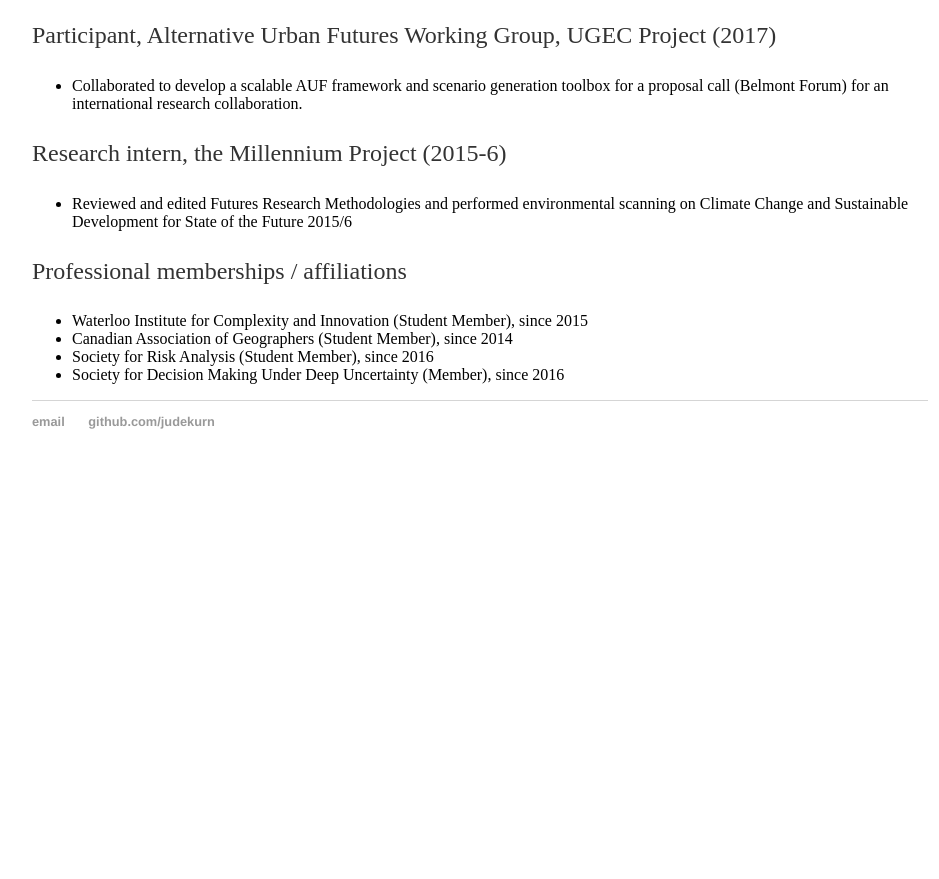
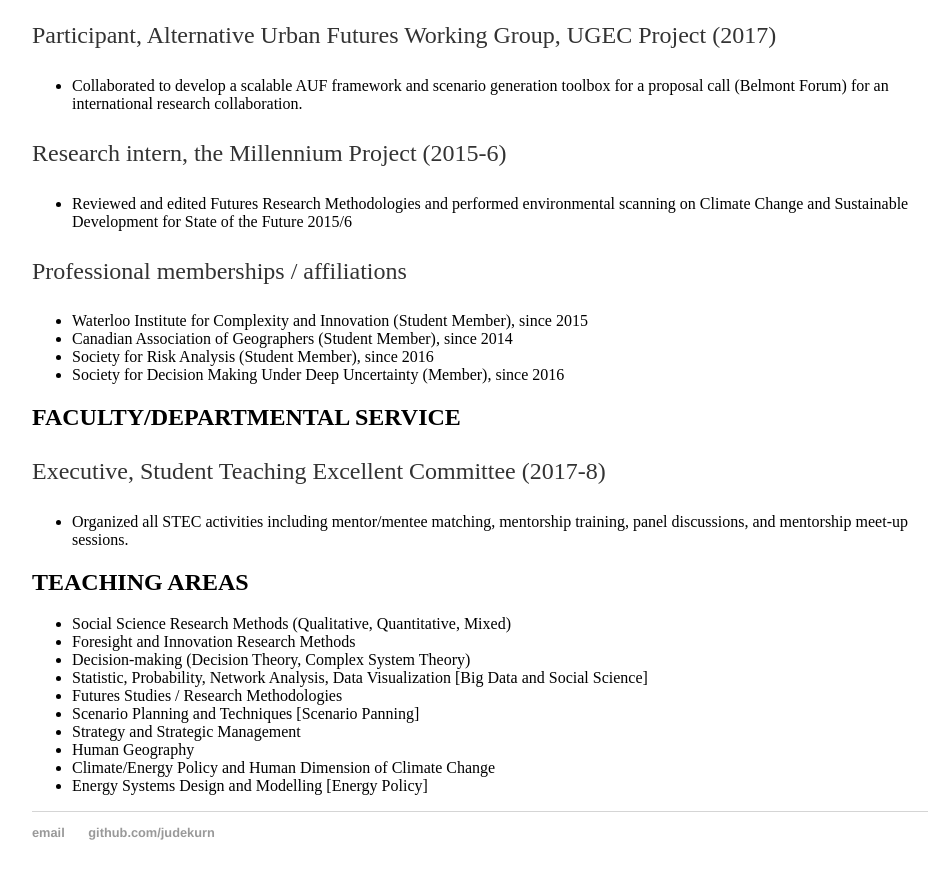
Before and after one commit to judekurn/judekurn.github.io, a Jekyll site: the page built from docs/cv.md, in a window 1280 px wide and 900 px high, scrolled down 3126 px. Shown: the top 879 px of the window, without its empty margins (160-1099 px from the left). Built offline with Jekyll 4.4.1, drawn with Linux system fonts in a browser that asks for light colours; our own code applies the rules of GitHub Pages for plain Markdown files; before the commit the page ends 3615 px from its top, so only the background shows below that; some of the changed text lies outside the part shown.

Commit message:
Update cv.md

```diff
--- a/docs/cv.md
+++ b/docs/cv.md
@@ -41,7 +41,7 @@ Scheele R., Kearney N.M., **Kurniawan J.H.** & Schweizer V.J. (2018). What scena
 
 **Kurniawan J.H.** & Kundurpi A. (2018). Future of space—how the sense of space in the future could be imagined and constructed. Submitted to Geography Compass. Submission Number: GECO-1143
 
-*Unpublished Paper*
+*Report/Policy Briefs*
 
 **Kurniawan J.H.** (2016, April). [Scenario development process for the future of urban mobility 2040.](https://www.researchgate.net/publication/301512612_Scenario_development_process_for_the_Future_of_Urban_Mobility_2040) Report submitted for “Future Cities” project, Lee Kuan Yew Centre for Innovative Cities, Singapore University of Technology and Design, Singapore
 
@@ -83,3 +83,21 @@ Professional memberships / affiliations
 * Canadian Association of Geographers (Student Member), since 2014
 * Society for Risk Analysis (Student Member), since 2016
 * Society for Decision Making Under Deep Uncertainty (Member), since 2016
+
+## FACULTY/DEPARTMENTAL SERVICE
+
+Executive, Student Teaching Excellent Committee (2017-8)
+* Organized all STEC activities including mentor/mentee matching, mentorship training, panel discussions, and mentorship meet-up sessions.
+
+## TEACHING AREAS
+
+* Social Science Research Methods (Qualitative, Quantitative, Mixed)
+* Foresight and Innovation Research Methods
+* Decision-making (Decision Theory, Complex System Theory)
+* Statistic, Probability, Network Analysis, Data Visualization [Big Data and Social Science]
+* Futures Studies / Research Methodologies
+* Scenario Planning and Techniques [Scenario Panning]
+* Strategy and Strategic Management
+* Human Geography
+* Climate/Energy Policy and Human Dimension of Climate Change
+* Energy Systems Design and Modelling [Energy Policy]
```
